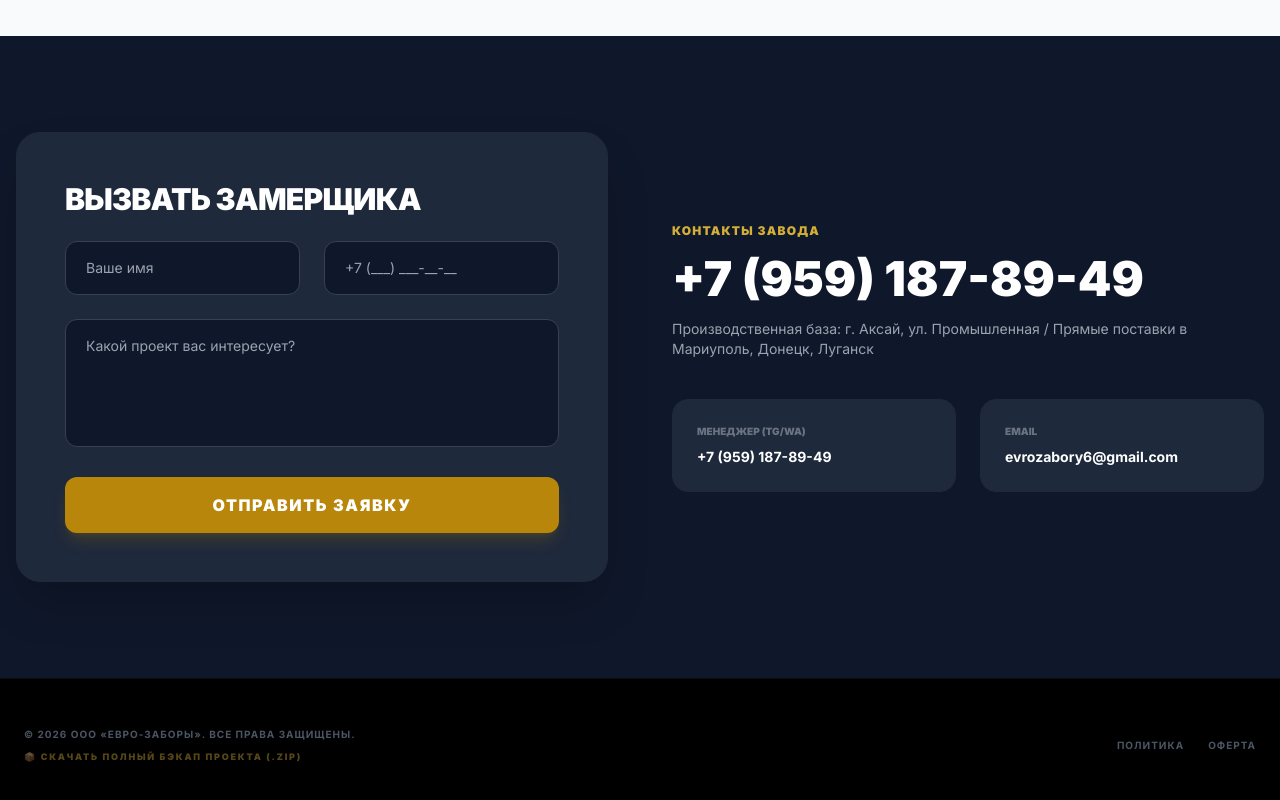
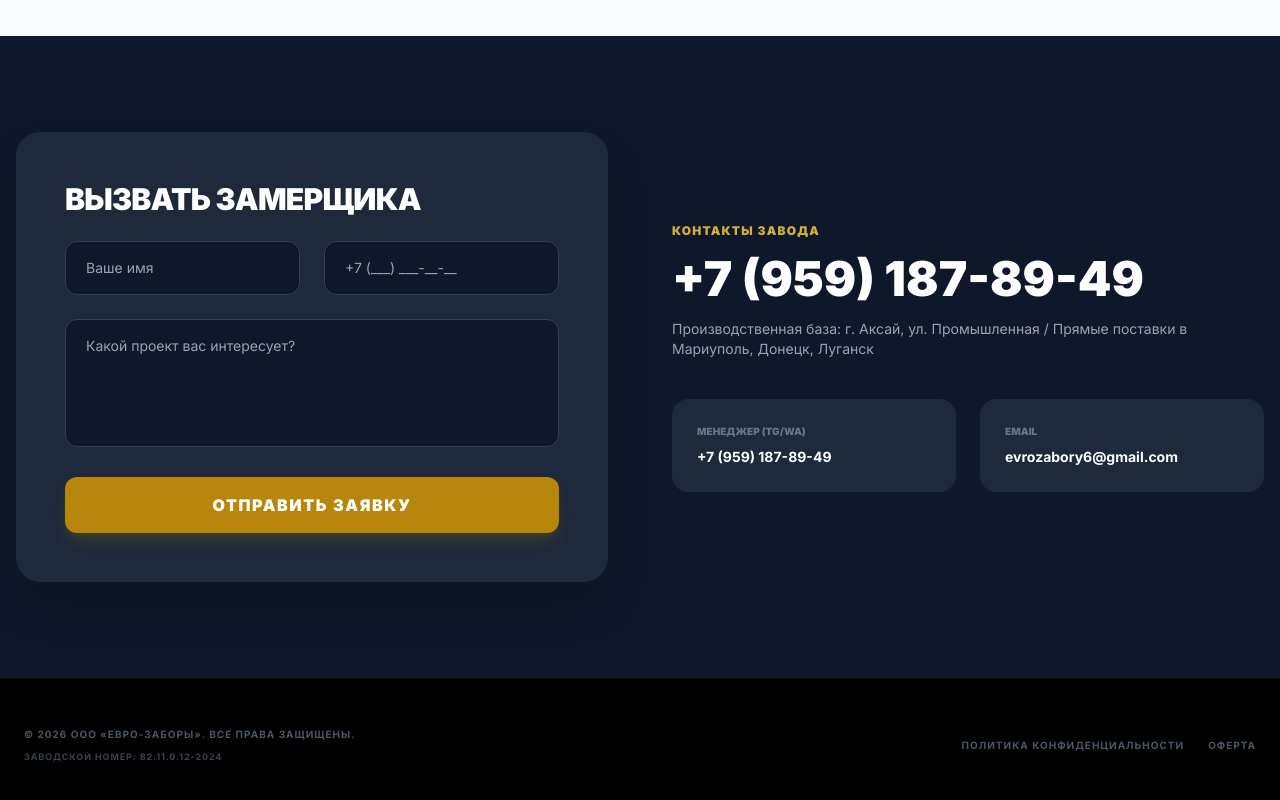
Before and after one commit to ksasha79/KovkaMaster, a React (Vite) app: page / in a window 1280 px wide. Shown: the part 8949-9749 px from the top of the page. Built offline with nearby package versions, Linux system fonts and the light colour scheme.

Commit message:
Update Footer.tsx

```diff
--- a/components/Footer.tsx
+++ b/components/Footer.tsx
@@ -1,58 +1,8 @@
-import React, { useState } from 'react';
+
+import React from 'react';
 import { CONTACTS } from '../config.ts';
 
 const Footer: React.FC = () => {
-  const [isExporting, setIsExporting] = useState(false);
-
-  const handleExport = async () => {
-    setIsExporting(true);
-    try {
-      // @ts-ignore
-      const JSZip = window.JSZip;
-      // @ts-ignore
-      const saveAs = window.saveAs;
-
-      if (!JSZip || !saveAs) {
-        alert("Ошибка: Библиотеки для экспорта не загружены.");
-        return;
-      }
-
-      const zip = new JSZip();
-
-      // Функция для получения содержимого текущих файлов (имитация доступа к ФС через API)
-      // В реальности мы берем данные из текущей сборки
-      // Для упрощения бэкапа мы упаковываем основные текстовые файлы
-
-      // Добавляем файлы проекта (подготовлено на основе текущего состояния)
-      const filesToInclude = [
-        'index.html', 'index.tsx', 'App.tsx', 'config.ts', 'types.ts',
-        'metadata.json', 'package.json', 'services/geminiService.ts',
-        'data/catalog.ts'
-      ];
-
-      // Так как мы в браузере, мы можем "скачать" текущие версии файлов через fetch
-      for (const fileName of filesToInclude) {
-        try {
-          const response = await fetch(`./${fileName}`);
-          if (response.ok) {
-            const content = await response.text();
-            zip.file(fileName, content);
-          }
-        } catch (e) {
-          console.warn(`Не удалось включить файл ${fileName} в архив`);
-        }
-      }
-
-      const content = await zip.generateAsync({ type: "blob" });
-      saveAs(content, `euro_zabory_backup_${new Date().toISOString().split('T')[0]}.zip`);
-    } catch (error) {
-      console.error("Export error:", error);
-      alert("Ошибка при создании архива");
-    } finally {
-      setIsExporting(false);
-    }
-  };
-
   return (
     <footer className="py-12 border-t border-white/5 bg-brand-black">
       <div className="max-w-7xl mx-auto px-6 flex flex-col md:flex-row justify-between items-center gap-6">
@@ -60,16 +10,13 @@ const Footer: React.FC = () => {
           <div className="text-[10px] font-bold text-gray-600 uppercase tracking-widest">
             © {new Date().getFullYear()} {CONTACTS.COMPANY_NAME}. Все права защищены.
           </div>
-          <button
-            onClick={handleExport}
-            className="text-[9px] font-black text-brand-gold/40 hover:text-brand-gold uppercase tracking-[0.2em] text-left transition-colors flex items-center gap-2"
-          >
-            {isExporting ? 'Сборка архива...' : '📦 Скачать полный бэкап проекта (.zip)'}
-          </button>
+          <div className="text-[9px] font-bold text-gray-700 uppercase tracking-widest">
+            Заводской номер: 82.11.0.12-2024
+          </div>
         </div>
         <div className="flex gap-6">
-          <a href="#" className="text-[10px] font-bold text-gray-600 uppercase tracking-widest hover:text-white">Политика</a>
-          <a href="#" className="text-[10px] font-bold text-gray-600 uppercase tracking-widest hover:text-white">Оферта</a>
+          <a href="#" className="text-[10px] font-bold text-gray-600 uppercase tracking-widest hover:text-white transition-colors">Политика конфиденциальности</a>
+          <a href="#" className="text-[10px] font-bold text-gray-600 uppercase tracking-widest hover:text-white transition-colors">Оферта</a>
         </div>
       </div>
     </footer>
```
